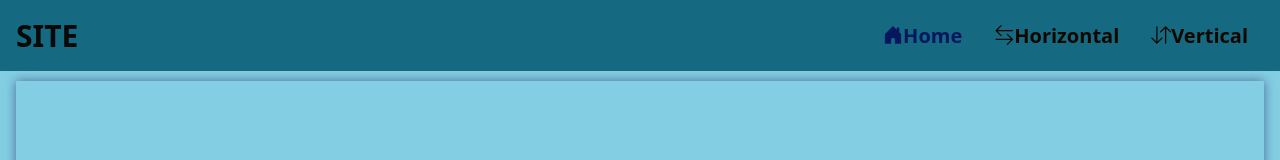
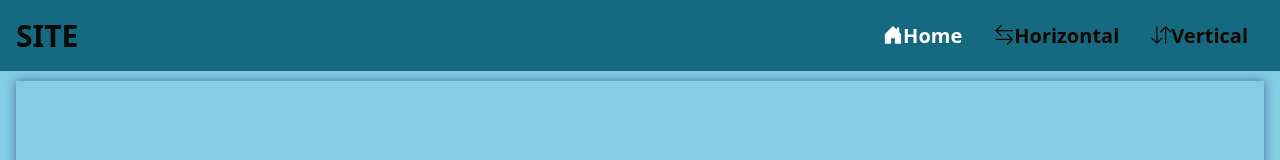
Before and after one commit to Manasa-098/Assignment-15, a plain HTML site: page index.html in a window 1280 px wide. In both pictures the pointer is over the link "Home". Shown: the top 160 px of the page. Drawn offline with nearby package versions, Linux system fonts and the light colour scheme; a script that the page names is missing.

Commit message:
Update style.css

```diff
--- a/style.css
+++ b/style.css
@@ -22,7 +22,7 @@ h1 {
 }
 
 .blue-link:hover {
-    color: rgb(7, 23, 94);
+     color: white;
 }
 
 .blue-link1 {
```
